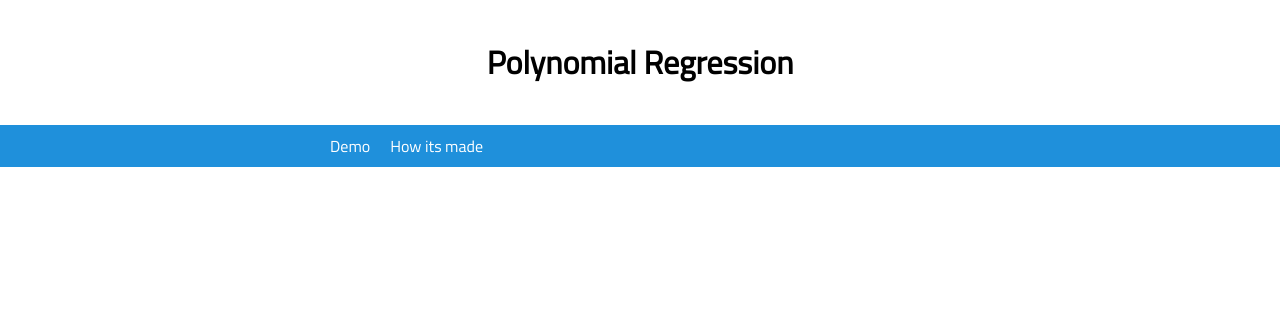
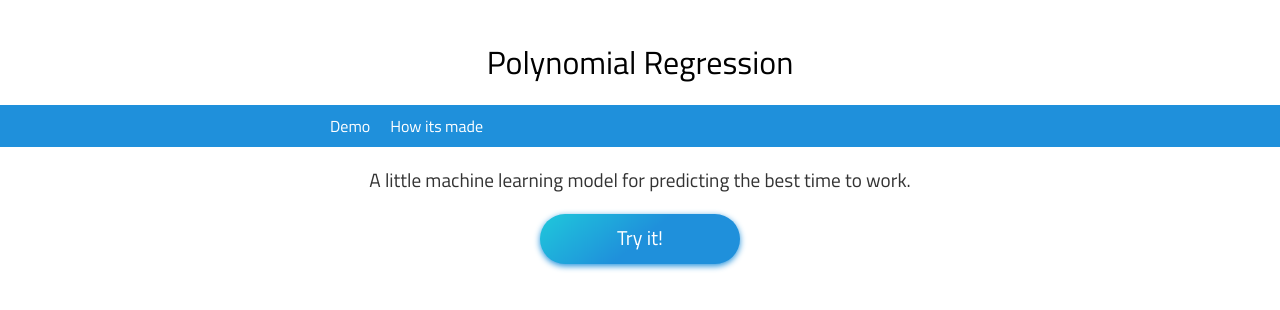
Before and after one commit to paladintip/ml, a React (Create React App) app: page / in a window 1280 px wide. Shown: the top 310 px of the page. Built offline with nearby package versions, Linux system fonts and the light colour scheme.

Commit message:
Made a home page

```diff
--- a/src/App.css
+++ b/src/App.css
@@ -1,5 +1,5 @@
 @import url(https://fonts.googleapis.com/css?family=Titillium+Web);
-
+/* CSS Reset */
 *{
   box-sizing: border-box;
   margin: 0;
@@ -14,7 +14,7 @@ a{
   color: #333;
   text-decoration: none;
 }
-
+/* End of Reset */
 
 
 header
@@ -24,21 +24,57 @@ header
   align-items: center;
   padding-top: 40px;
 }
+
+.site-title
+{
+  font-size: 1.6em;
+  padding-bottom: 20px;
+  font-weight: 100;
+
+}
+
 .app
 {
   display: flex;
   flex-direction: column;
   align-items: center;
+}
 
+nav {
+  background: #1f90db;
+  width: 100vw;
+  display: flex;
+  align-items: center;
+  justify-items: center;
+  padding-left: 10vw;
 
 }
-.site-title
-{
-  font-size: 1.6em;
+
+.nav-link {
+  color: white;
+  height: 100%;
+  padding: 10px;
+  transition: background-color 0.2s ease-in;
+}
+
+.nav-link:hover {
+  background: rgba(255, 255, 255, 0.219);
 
 }
-.text-input
+
+.nav-link.active {
+  color: black;
+  background: #fff;
+}
+.home-desc
 {
+  text-align: center;
+  padding: 20px;
+  font-size: 1.2em;
+  font-weight: 100;
+  color: #333333
+}
+.text-input {
   height: 40px;
   border: 0;
   border-radius: 15px;
@@ -48,118 +84,97 @@ header
   filter: drop-shadow(0 4px 6px rgb(145, 145, 145));
   background-color: white;
   width: 200px;
+}
 
-}
-.btn
-{
+.btn {
   border: 0;
   background: linear-gradient(141deg,#1fc8db 0,#1f90db 51%);
   border-radius: 32px;
   min-width: 100px;
-  filter: drop-shadow(0 4px 6px #1f90db);
+  filter: drop-shadow(0 2px 3px #1f90db);
   color: #fff;
   height: 40px;
+  transition: filter 0.2s ease;
 }
-.btn:hover
-{
+.btn:hover{
+
+
+  filter: drop-shadow(0 4px 6px #1f90db);
 
 }
-.about-title
-{
-  padding: 20px;
+.startBtn {
+  border: 0;
+  background: linear-gradient(141deg,#1fc8db 0,#1f90db 51%);
+  border-radius: 32px;
+  min-width: 200px;
+  filter: drop-shadow(0 2px 3px #1f90db);
+  color: #fff;
+  height: 50px;
+  font-size: 20px;
+  text-align: center;
+  transition: filter 0.2s ease;
+  padding-top: 10px
 }
-.prediction-form
-{
+.startBtn:hover {
+
+  filter: drop-shadow(0 4px 6px #1f90db);
+
+}
+.about-title {
   padding: 20px;
 }
 
-nav
-{
-  background: #1f90db;
-  width: 100vw;
-  display: flex;
-  align-items: center;
-  justify-items: center;
-  padding-left: 10vw;
+.prediction-form {
+  padding: 20px;
+}
 
-}
-.nav-link
-{
-  color: white;
-  height: 100%;
-  padding: 10px;
-  transition: background-color 0.2s ease-in;
-}
-.nav-link:hover
-{
-  background: rgba(255, 255, 255, 0.219);
-
-}
-.nav-link.active
-{
-  color: black;
-  background: #fff;
-
-
-}
-.site-title
-{
-  padding-bottom: 40px;
-}
-.article
-{
+.article {
   width: 90vw;
 
 }
-.article > p
-{
+
+.article > p {
   padding-bottom: 10px;
   line-height: 1.5em;
 
 }
-.article > h3
-{
+
+.article > h3 {
   padding: 10px 0;
 }
-.prediction-result-container
-{
+
+.prediction-result-container {
   display: flex;
   flex-direction: column;
   align-items: center;
   width: 90vw;
 
 }
-.text-content
-{
+
+.text-content {
   padding: 10px;
   font-size: 18px;
 }
-.result-content
-{
+
+.result-content {
   padding: 20px;
   font-size: 3em;
 }
+
 @media (min-width: 992px) {
-  .article
-  {
-    width: 50vw;
+  .site-title {
+    font-size: 2em;
 
   }
-  nav
-  {
+  nav {
 
     padding-left: 25vw;
 
   }
-  .site-title
-{
-  font-size: 2em;
-
-}
-  .prediction-result-container
-  {
-
+  .article {
+    width: 50vw;
+  }
+  .prediction-result-container {
     width: 60vw;
-
   }
 }
--- a/src/App.js
+++ b/src/App.js
@@ -1,6 +1,6 @@
 import React from 'react';
-import {BrowserRouter as Router, Route} from 'react-router-dom'
-import PredictForm from './components/PredictForm';
+import {BrowserRouter as Router, Route, NavLink} from 'react-router-dom'
+import PredictionForm from './components/PredictionForm';
 import PredictionResult from './components/PredictionResult';
 import Header from './components/layout/Header';
 import About from './components/pages/About'
@@ -13,9 +13,7 @@ state ={
     hour: null
   };
 
-
   predict = (hour) =>{
-
     axios.get(`http://ml.edparko.com/api/predict.php?hour=${hour}`)
       .then(response => this.setState({ probability: response.data, hour: hour }))
 
@@ -29,12 +27,17 @@ state ={
         <Header/>
         <Route exact path="/demo" render={props =>(
           <React.Fragment>
-            <PredictForm predict = {this.predict}/>
+            <PredictionForm predict = {this.predict}/>
             <PredictionResult probability={this.state.probability} hour={this.state.hour}/>
           </React.Fragment>
-          )}/>
+        )}/>
           <Route path="/about" component={About}/>
-
+          <Route exact path="/" render={props =>(
+          <React.Fragment>
+            <h2 class='home-desc'>A little machine learning model for predicting the best time to work.</h2>
+            <NavLink activeClassName='active' className='startBtn' to="/demo">Try it!</NavLink>
+          </React.Fragment>
+        )}/>
       </div>
       </Router>
     );
--- a/src/components/PredictForm.js
+++ b/src/components/PredictionForm.js
@@ -1,6 +1,6 @@
 import React, { Component } from 'react'
 
-export class PredictForm extends Component {
+export class PredictionForm extends Component {
     state = {
         hour: ''
     }
@@ -8,7 +8,11 @@ export class PredictForm extends Component {
     change = (e) => this.setState({[e.target.name]: e.target.value})
     submit = (e) => {
         e.preventDefault()
-        this.props.predict(this.state.hour)
+        if(this.state.hour !== '')
+        {
+            this.props.predict(this.state.hour)
+        }
+
     }
     render() {
         return (
@@ -21,4 +25,4 @@ export class PredictForm extends Component {
     }
 }
 
-export default PredictForm
+export default PredictionForm
--- a/src/components/PredictionResult.js
+++ b/src/components/PredictionResult.js
@@ -10,11 +10,14 @@ export class PredictionResult extends Component {
         const{probability, hour} = this.props;
         let textContent = <p></p>
         let resultContent =  <h3></h3>
+
         if (probability === null) {
+
             textContent = <p >Give the machine an hour of the day (1-24), and it will return the probability of me beginning work at that hour of the day.</p>;
+
         } else {
+
             textContent = <p >The probability of me starting my work at {hour}:00 is . . .</p>
-
             resultContent = <h3>{probability.toPrecision(4)}%</h3>
         }
 
```
